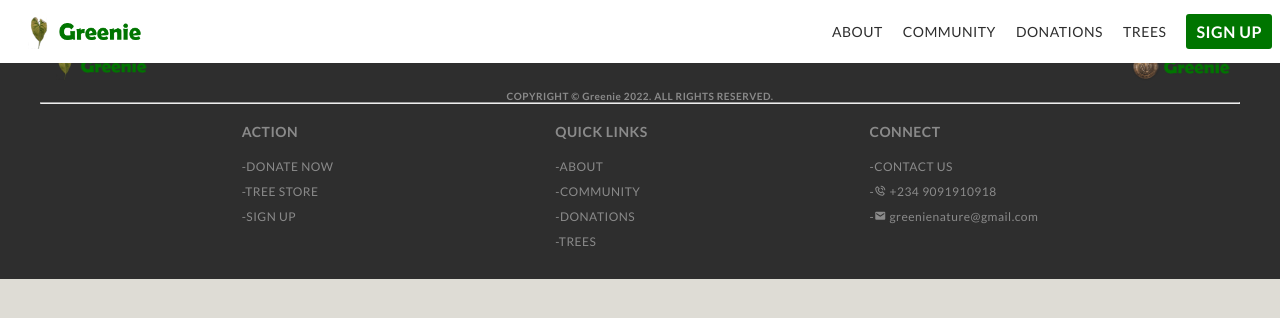
After one commit to Paul-Chidiadi/greenie, a PHP site: page /about.php in a window 1280 px wide. The commit adds this page. Shown: the top 318 px of the page. Run offline with PHP 8.4, Linux system fonts and the light colour scheme.

Commit message:
modified index.php and created include files, created about.php

```diff
--- /dev/null
+++ b/about.php
@@ -0,0 +1,13 @@
+<?php include_once "include/head.php"?>
+  <body>
+    <!-- HEADER SECTION -->
+    <?php include_once "include/header.php"?>
+    <!-- BODY SECTION -->
+
+    <!-- FOOTER SECTION -->
+    <?php include_once "include/footer.php"?>
+
+    <!-- javascript files and libraries -->
+    <script type="text/javascript" src="js/index.js"></script>
+  </body>
+</html>
--- a/css/index.css
+++ b/css/index.css
@@ -325,6 +325,7 @@ body {
   width: 100%;
   height: fit-content;
   padding: 20px;
+  overflow: hidden;
 }
 .comm-body {
   flex-basis: 50%;
--- /dev/null
+++ b/include/footer.php
@@ -0,0 +1,35 @@
+<footer class="footer">
+    <div class="divide">
+        <img height="50px" width="120px" style="object-fit: cover" src="img/logo.png" alt="">
+        <img height="50px" width="120px" style="object-fit: cover" src="img/logo2.png" alt="">
+    </div>
+    <h4>COPYRIGHT © Greenie <script>document.write(new Date().getFullYear());</script>. ALL RIGHTS RESERVED. </h4>
+    <hr><br>
+    <div class="foot">
+        <div class="container">
+            <h3>ACTION</h3><br>
+            <div>
+                <a href="">-DONATE NOW</a>
+                <a href="">-TREE STORE</a>
+                <a href="">-SIGN UP</a>
+            </div>
+        </div>
+        <div class="container">
+            <h3>QUICK LINKS</h3><br>
+            <div>
+                <a href="about.php">-ABOUT</a>
+                <a href="">-COMMUNITY</a>
+                <a href="">-DONATIONS</a>
+                <a href="">-TREES</a>
+            </div>
+        </div>
+        <div class="container">
+            <h3>CONNECT</h3><br>
+            <div>
+                <a href="">-CONTACT US</a>
+                <p>-<i class="bx bx-phone-call"></i> +234 9091910918</p>
+                <p>-<i class="bx bxs-envelope"></i> greenienature@gmail.com</p>
+            </div>
+        </div>
+    </div>
+</footer>
--- /dev/null
+++ b/include/header.php
@@ -0,0 +1,28 @@
+<header class="header" id="header">
+    <nav class="navbar" id="navbar">
+        <a href="index.php">
+            <img class="logo" src="img/logo.png" alt="">
+        </a>
+        <div class="menu" id="menu">
+            <ul class="list">
+                <li>
+                    <a href="about.php">ABOUT</a>
+                </li>
+                <li>
+                    <a href="#">COMMUNITY</a>
+                </li>
+                <li>
+                    <a href="#">DONATIONS</a>
+                </li>
+                <li>
+                    <a href="#">TREES</a>
+                </li>
+                <a  class="btn" href="#">SIGN UP</a>
+            </ul>
+        </div>
+        <div class="menubtn" id="menubtn">
+            <i class='bx bx-menu'></i>
+            <i class='bx bx-x'></i>
+        </div>
+    </nav>
+</header>
```
Also changed, not shown: index.php (+5 -65 lines), include/head.php (renamed from head.php).
